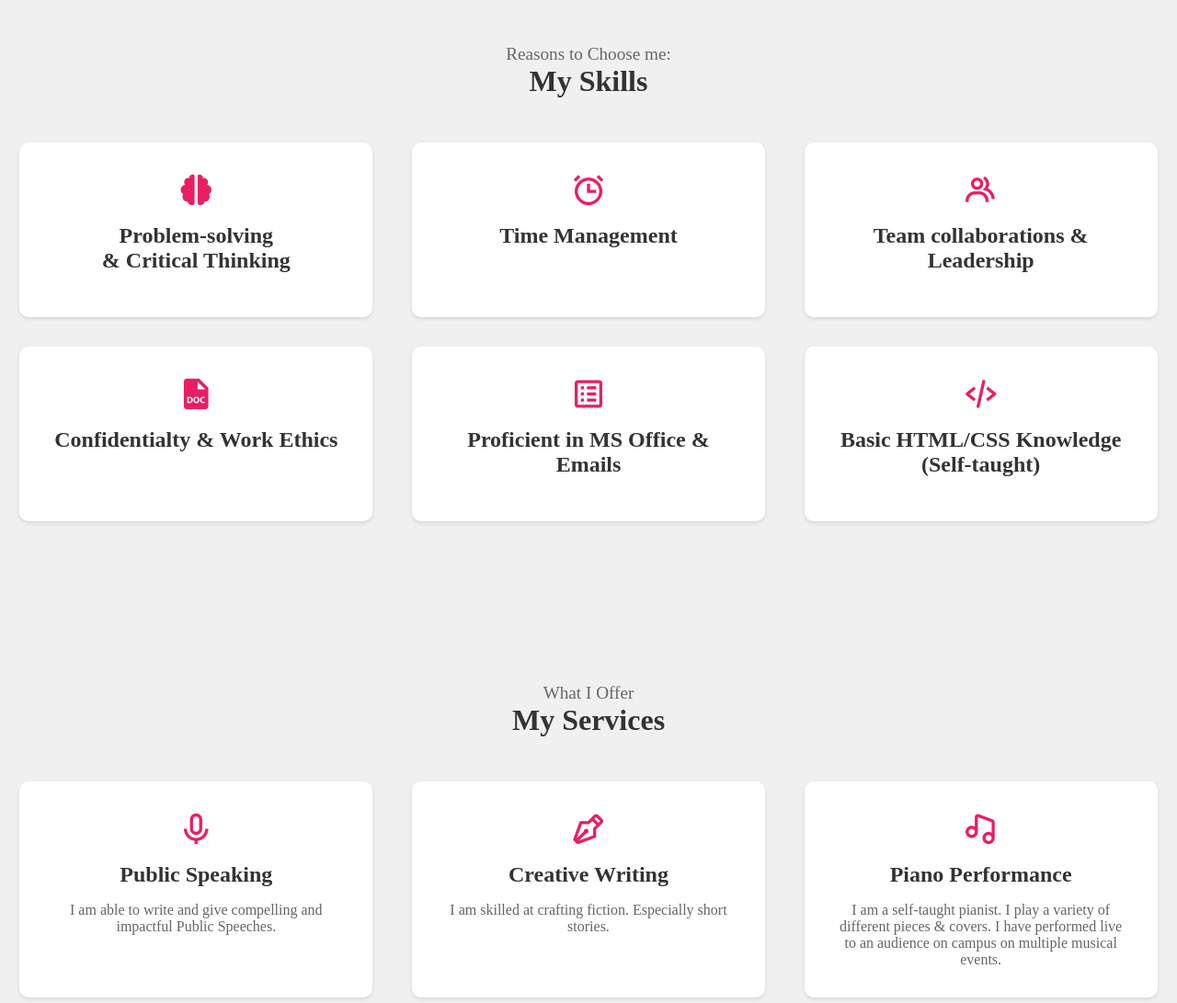
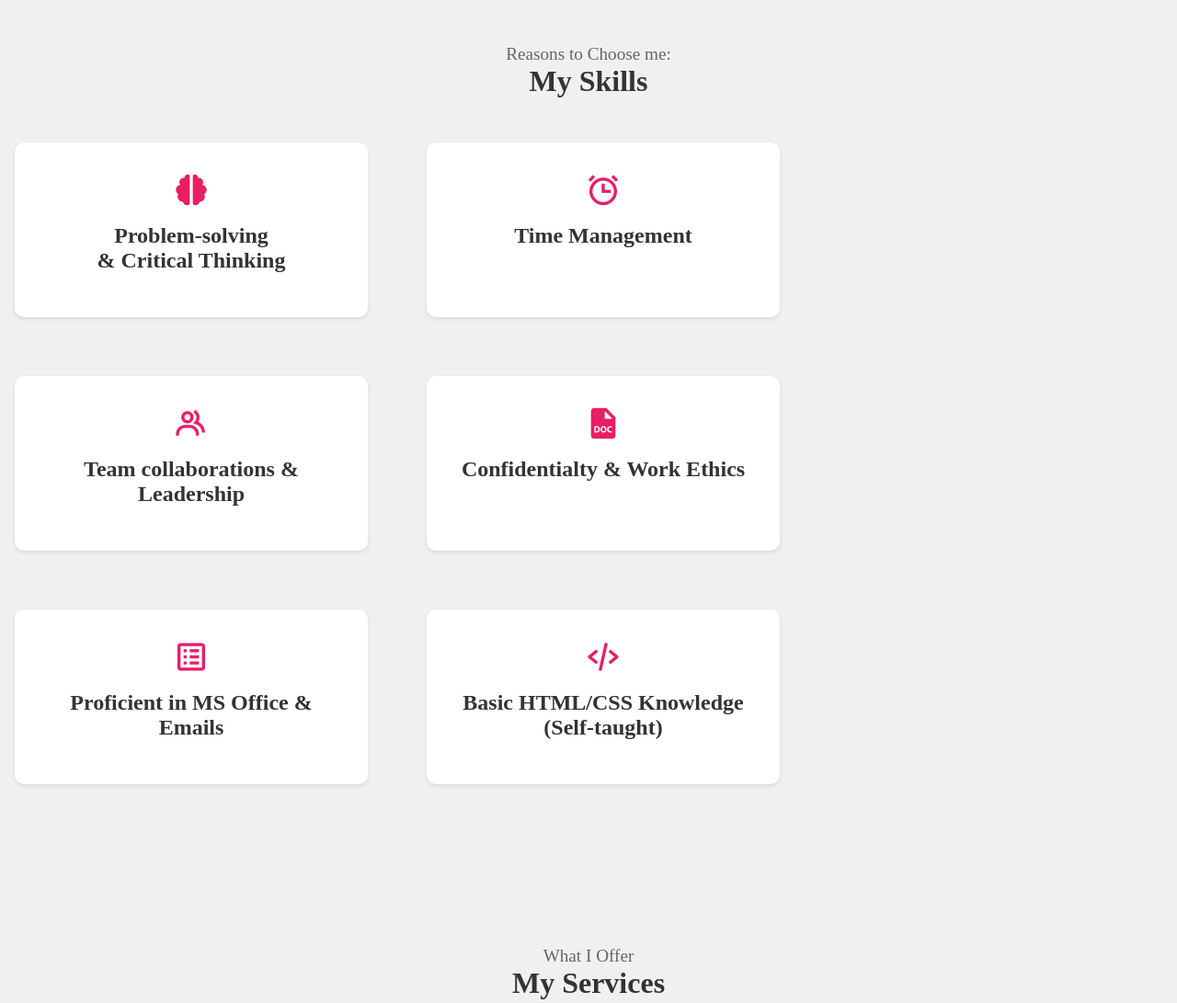
Before and after one commit to RaghadAlJeffrey/Portfolio, a plain HTML site: page index.html in a window 1280 px wide. Shown: the part 1840-2931 px from the top of the page at 92% size. Drawn offline with nearby package versions, Linux system fonts and the light colour scheme.

Commit message:
Update portfolioforjob.css

```diff
--- a/portfolioforjob.css
+++ b/portfolioforjob.css
@@ -211,8 +211,9 @@ a:hover {
 /* Services Section */
 .skills__container, .services__container {
   display: flex;
-  justify-content: space-around;
   flex-wrap: wrap;
+  flex-direction: row;
+  gap: 2rem;
 }
 
 .skills__content, .services__content {
```
